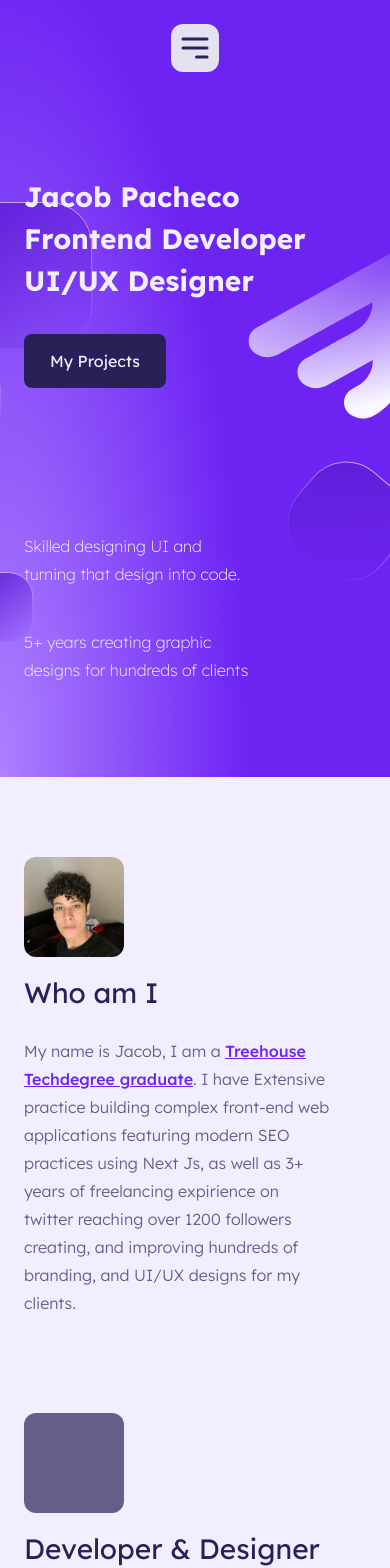
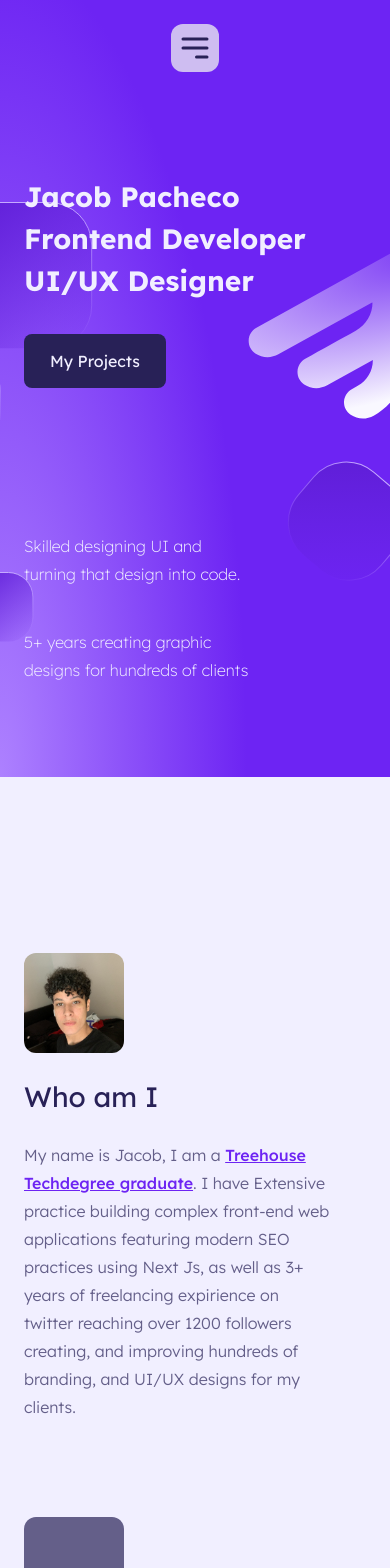
Before and after one commit to jacobpacheco100/MyPortfolio, a Next.js app: page / in a window 390 px wide. Shown: the top 1568 px of the page. Built offline with nearby package versions, Linux system fonts and the light colour scheme.

Commit message:
mobile fixes

```diff
--- a/pages/components/About.jsx
+++ b/pages/components/About.jsx
@@ -4,12 +4,12 @@ const About = () => {
   return (
     <div
       id='about'
-      className='mt-20 laptop:h-screen container flex flex-col items-center justify-center laptop:space-y-32'
+      className='mt-44 laptop:mt-20 laptop:h-screen container flex flex-col items-center justify-center laptop:space-y-32'
     >
       <div className='text-left flex flex-col laptop:items-center laptop:flex-row  '>
         <div className='h-[100px] w-[100px] laptop:h-[165px] laptop:w-[165px] rounded-xl bg-text laptop:mr-8 bg-[url("/irl.jpeg")] bg-cover bg-center'></div>
         <div>
-          <h1 className='heading text-dark mt-4 laptop:mt-0'>Who am I</h1>
+          <h1 className='heading text-dark mt-6 laptop:mt-0'>Who am I</h1>
           <p className=' text-text mt-6 pr-9 max-w-[700px]'>
             My name is Jacob, I am a{' '}
             <a
@@ -31,7 +31,7 @@ const About = () => {
       <div className='mt-24 laptop:mt-0 text-left flex flex-col laptop:items-center laptop:text-center laptop:flex-row-reverse '>
         <div className='h-[100px] w-[100px] laptop:hidden rounded-xl bg-text laptop:ml-8'></div>
         <div id='designs'>
-          <h1 className='heading text-dark mt-4 laptop:mt-0'>
+          <h1 className='heading text-dark mt-6 laptop:mt-0'>
             Developer & Designer
           </h1>
           <p className=' text-text mt-6 pr-9 laptop:pr-0 max-w-[700px]'>
--- a/pages/components/Hero.jsx
+++ b/pages/components/Hero.jsx
@@ -4,7 +4,6 @@ import { Link } from 'react-scroll'
 
 const Hero = () => {
   return (
-    <>
     <div id='home' className='h-[777px] '>
       <div className='h-full w-full laptop:w-[60%]  hero-gradient bg-center '></div>
       <div className='h-full w-full laptop:w-[60%] absolute top-0 bg-dents bg-no-repeat bg-center overflow-hidden laptop:overflow-visible '>
@@ -19,7 +18,7 @@ const Hero = () => {
 
       {/* content */}
       <div className='container '>
-          <div className='absolute top-44 tablet:top-36 laptop:top-52  tablet:px-[10%]'>
+        <div className='absolute top-44 tablet:top-36 laptop:top-52  '>
           <h1 className='text-white text-xlMobile tablet:text-xl font-bold'>
             Jacob Pacheco <br />
             Frontend Developer <br />
@@ -45,7 +44,6 @@ const Hero = () => {
         </div>
       </div>
     </div>
-    </>
   )
 }
 
--- a/pages/components/Navbar.jsx
+++ b/pages/components/Navbar.jsx
@@ -11,14 +11,14 @@ const Navbar = ({ mainIsVisible }) => {
   const [isMenu, setMenu] = useState(false)
 
   return (
-    <section className='container z-50 h-24 fixed left-0 right-0 top-0 flex items-center justify-center tablet:justify-between'>
+    <section className='container z-50 h-24 fixed left-0 right-0 top-0 flex items-center justify-center laptop:justify-between'>
       <Link
         to='home'
         spy={true}
         smooth={true}
         offset={-200}
         duration={500}
-        className='hover:cursor-pointer hidden tablet:block h-6 hover:cursor-pointer'
+        className='hover:cursor-pointer hidden laptop:block h-6 '
       >
         <svg
           width='74'
@@ -38,12 +38,15 @@ const Navbar = ({ mainIsVisible }) => {
       </Link>
 
       <div className='relative'>
+        {/* burger menu */}
+        {/* icon bg */}
         <div
           onClick={() => setMenu((prev) => !prev)}
-          className={`${
-            mainIsVisible ? 'bg-[#e4e1f1] laptop:bg-white' : 'hover:bg-dark'
-          } h-12 w-12 rounded-xl flex items-center justify-center  laptop:hover:bg-[#e4e1f1] hvr`}
+          className={`h-12 w-12 rounded-xl flex items-center justify-center ${
+            mainIsVisible && 'bg-[#e4e1f1d0]'
+          }  laptop:hover:bg-[#e4e1f1] hvr`}
         >
+          {/* icon */}
           <HiOutlineMenuAlt3
             className={`${
               mainIsVisible ? 'text-dark' : 'text-white laptop:text-dark'
@@ -51,9 +54,9 @@ const Navbar = ({ mainIsVisible }) => {
           />
         </div>
 
-        {/* ismenu */}
+        {/* menu */}
         <div
-          className={`h-[629px] w-[259px] border border-text bg-white tablet:bg-[#f1efffe6] max-h-[80vh] fixed top-20 rounded-lg translate-x-[-45%]  tablet:translate-x-[-80%] flex flex-col items-center justify-center space-y-14 transition ${
+          className={`h-[629px] w-[259px] border border-text bg-[#f1effff1] tablet:bg-[#f1efffe6] max-h-[80vh] fixed top-20 rounded-lg translate-x-[-45%]  laptop:translate-x-[-80%] flex flex-col items-center justify-center space-y-14 transition ${
             isMenu ? '' : 'translate-y-[-120%]'
           }`}
         >
--- a/pages/index.jsx
+++ b/pages/index.jsx
@@ -15,8 +15,8 @@ export default function Index() {
     <>
       <Navbar mainIsVisible={mainIsVisible} />
       <Hero />
+      <About />
       <main ref={main}>
-        <About />
         <Projects />
         <Contact />
         <Footer />
--- a/styles/globals.css
+++ b/styles/globals.css
@@ -16,11 +16,11 @@ p {
 }
 
 .container {
-  @apply w-screen max-w-[500px] tablet:max-w-[1300px] px-6 mx-auto;
+  @apply w-screen max-w-[500px] tablet:max-w-[1300px] px-6 mx-auto tablet:px-[10%];
 }
 
 .grid-container {
-  @apply w-screen max-w-[500px] tablet:max-w-[900px] px-6 mx-auto;
+  @apply w-screen max-w-[500px] tablet:max-w-[900px] px-6 mx-auto tablet:px-[10%] laptop:px-0;
 }
 
 .contact-container {
```
Lines whose indentation alone changed are shown as unchanged.
